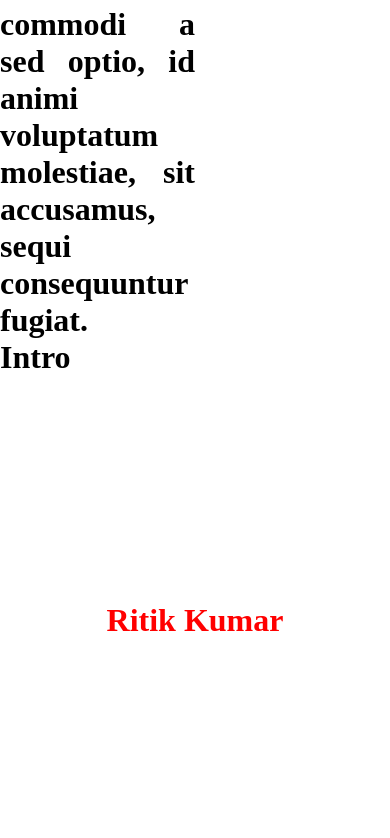
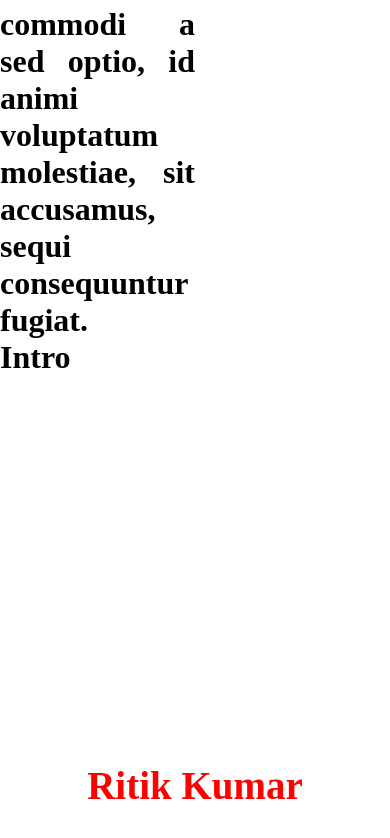
Before and after one commit to Ritikkumar352/Portfolio_Ritik, a React (Vite) app: page / in a window 390 px wide. Shown: the part 1026-1864 px from the top of the page. Before the commit the page ends 1685 px from the top, so only its background shows below. Built offline with nearby package versions, Linux system fonts and the light colour scheme.

Commit message:
css update

```diff
--- a/src/pages/Home/Home.css
+++ b/src/pages/Home/Home.css
@@ -1,6 +1,3 @@
-/* Avoiding global styles by targeting only local classes */
-
-/* Reset some default styles to ensure no unexpected behavior */
 * {
   margin: 0;
   padding: 0;
@@ -8,7 +5,8 @@
 
 .main {
   padding-top: 70px; /* Adjust for nav bar */
-  height: 99vh; /* Take full viewport height */
+  height: 99vh;
+
   display: flex;
   flex-direction: column;
   justify-content: space-between; /* Position content at top and bottom */
@@ -55,9 +53,9 @@
 }
 
 
-.image:hover {
-  /* transform: scale(1.1);   */
-}
+/* .image:hover {
+  transform: scale(1.1);
+} */
 
  button {
     padding: 10px 20px;
@@ -108,3 +106,49 @@
 .main {
   color: black;
 }
+
+
+
+
+
+
+/* Responsive Design  */
+
+
+/* @media (max-width: 768px) {
+  .main {
+    padding-top: 80px;
+  }
+
+  .introDiv {
+    flex-direction: column;
+    justify-content: center;
+    align-items: center;
+  }
+
+  .intro {
+    width: 90vw;
+    height: auto;
+    font-size: 1rem;
+  }
+
+  .imgDiv {
+    width: 90vw;
+    flex-direction: column;
+    align-items: center;
+    justify-content: center;
+  }
+
+  .image {
+    height: 30vh;
+    width: 30vh;
+  }
+
+  .nameDiv {
+    padding-bottom: 10px;
+  }
+
+  .name {
+    font-size: 10vw;
+  }
+} */
--- a/src/pages/Home/name.css
+++ b/src/pages/Home/name.css
@@ -6,3 +6,19 @@
     color:red;
 
 }
+
+
+
+/* Responsive */
+
+@media (max-width: 768px) {
+
+    .nameDiv {
+      height: 100dvh;
+      padding: 10vh 0;
+    }
+
+    #name {
+      font-size: 10vw; /* Make the name large for small screens */
+    }
+  }
```
Also changed, not shown: src/components/Header/NavBar.css (line endings or trailing spaces).
